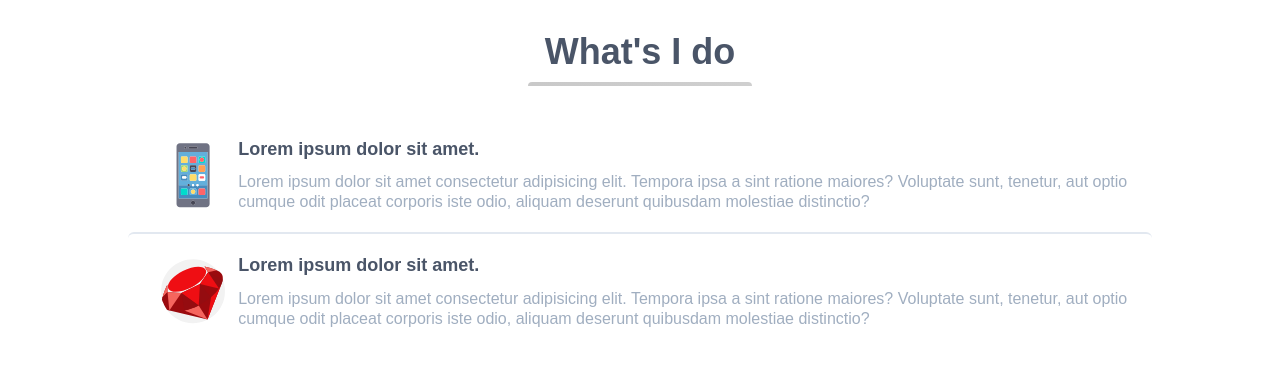
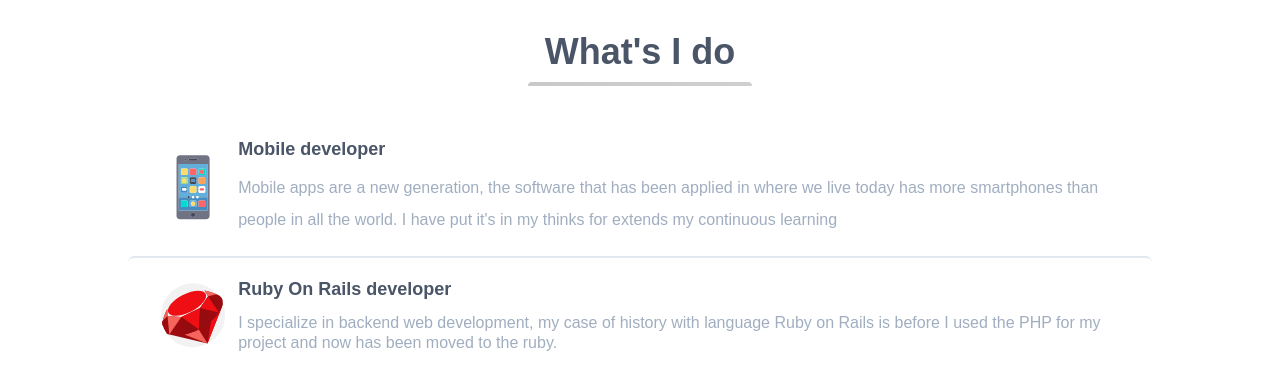
Before and after one commit to marviorocha/marviorocha, a React (Create React App) app: page / in a window 1280 px wide. Shown: the part 2000-2387 px from the top of the page. Built offline with nearby package versions, Linux system fonts and the light colour scheme.

Commit message:
update text whats i do

```diff
--- a/src/components/recents/Whatsdo.js
+++ b/src/components/recents/Whatsdo.js
@@ -47,9 +47,9 @@ return (
 </svg>
 
         <div className="w-full">
-            <h3 className="text-gray-700 text-lg font-bold leading-tight mb-3">Lorem ipsum dolor sit amet.</h3>
-            <p className="text-gray-500 leading-tight ">
-                Lorem ipsum dolor sit amet consectetur adipisicing elit. Tempora ipsa a sint ratione maiores? Voluptate sunt, tenetur, aut optio cumque odit placeat corporis iste odio, aliquam deserunt quibusdam molestiae distinctio?
+            <h3 className="text-gray-700 text-lg font-bold leading-tight mb-3">Mobile developer</h3>
+            <p className="text-gray-500 leading-8 ">
+            Mobile apps are a new generation, the software that has been applied in where we live today has more smartphones than people in all the world. I have put it's in my thinks for extends my continuous learning
             </p>
         </div>
 
@@ -75,9 +75,9 @@ return (
 </svg>
 
         <div className="w-full">
-            <h3 className="text-gray-700 text-lg font-bold leading-tight mb-3">Lorem ipsum dolor sit amet.</h3>
+            <h3 className="text-gray-700 text-lg font-bold leading-tight mb-3">Ruby On Rails developer</h3>
             <p className="text-gray-500 leading-tight ">
-                Lorem ipsum dolor sit amet consectetur adipisicing elit. Tempora ipsa a sint ratione maiores? Voluptate sunt, tenetur, aut optio cumque odit placeat corporis iste odio, aliquam deserunt quibusdam molestiae distinctio?
+            I specialize in backend web development, my case of history with language Ruby on Rails is before I used the PHP for my project and now has been moved to the ruby.
             </p>
         </div>
 
```
